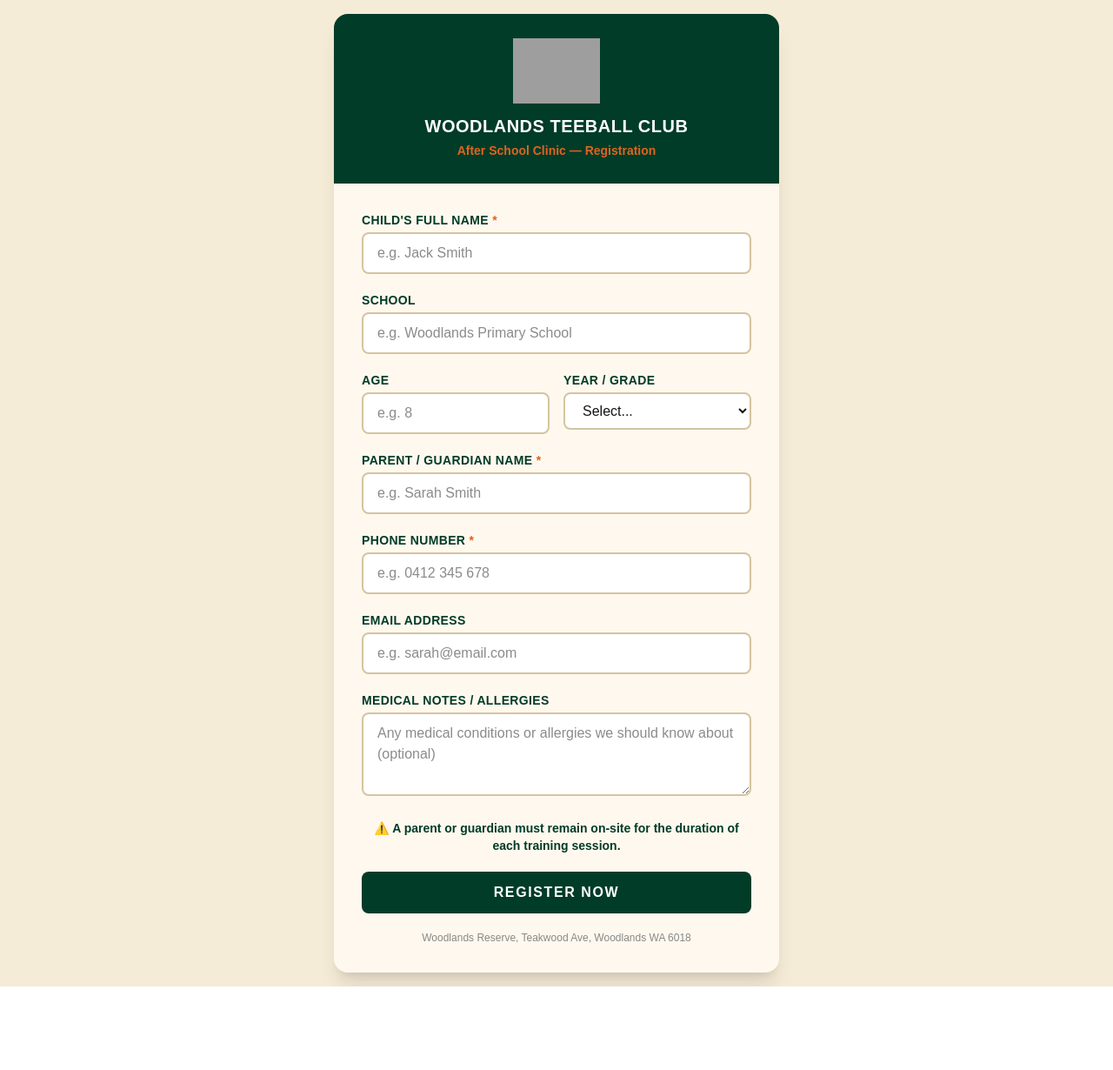
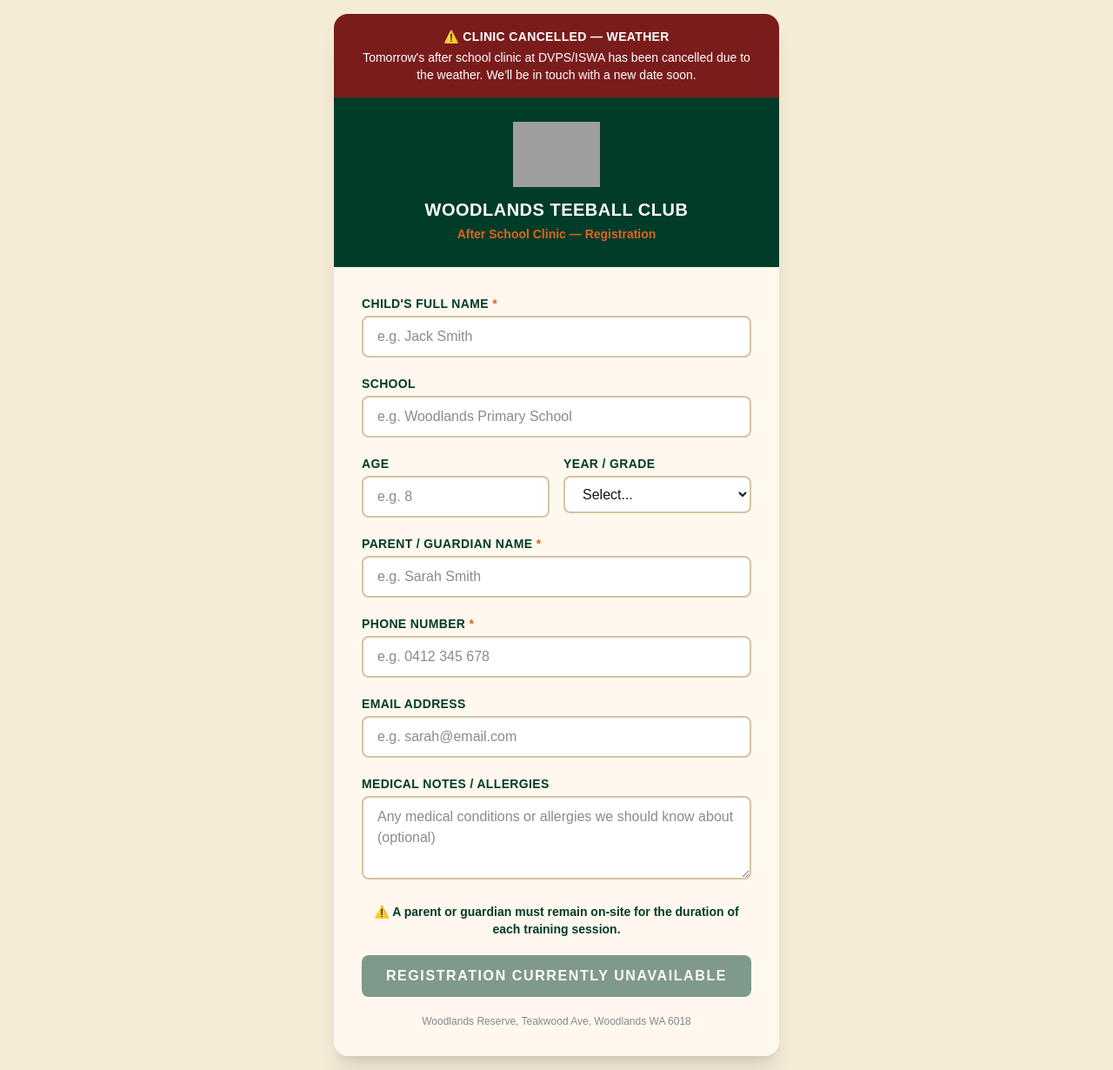
Before and after one commit to GolfChariotsMike/woodlands-teeball, a Next.js app: page / in a window 1280 px wide. Shown: the whole page at 87% size. Before the commit the page ends 1134 px from the top, so only its background shows below. Built offline with nearby package versions, Linux system fonts and the light colour scheme; grey boxes are pictures that could not be loaded.

Commit message:
Add clinic cancellation notice + disable rego button

```diff
--- a/app/page.tsx
+++ b/app/page.tsx
@@ -65,6 +65,12 @@ export default function RegistrationForm() {
   return (
     <main className="min-h-screen flex items-center justify-center p-4" style={{ backgroundColor: '#F5ECD7' }}>
       <div className="rounded-2xl shadow-xl overflow-hidden max-w-lg w-full" style={{ backgroundColor: '#fff8ee' }}>
+
+        {/* Cancellation Notice */}
+        <div className="px-6 py-4 text-center" style={{ backgroundColor: '#7a1c1c', color: '#fff' }}>
+          <p className="font-bold text-sm uppercase tracking-wide">⚠️ Clinic Cancelled — Weather</p>
+          <p className="text-sm mt-1">Tomorrow&apos;s after school clinic at DVPS/ISWA has been cancelled due to the weather. We&apos;ll be in touch with a new date soon.</p>
+        </div>
 
         {/* Header */}
         <div className="px-8 py-7 text-white text-center" style={{ backgroundColor: '#013c28' }}>
@@ -209,11 +215,11 @@ export default function RegistrationForm() {
 
           <button
             type="submit"
-            disabled={status === 'loading'}
+            disabled={true}
             className="w-full text-white font-bold py-3 rounded-lg transition uppercase tracking-widest hover:opacity-90 disabled:opacity-50"
             style={{ backgroundColor: '#013c28' }}
           >
-            {status === 'loading' ? 'Registering...' : 'Register Now'}
+            Registration Currently Unavailable
           </button>
 
           <p className="text-center text-xs" style={{ color: '#888' }}>
```
Also changed, not shown: public/clinic-promo.jpg (added).
